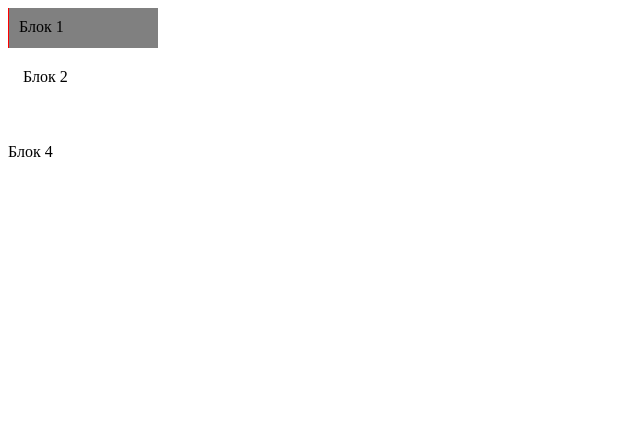
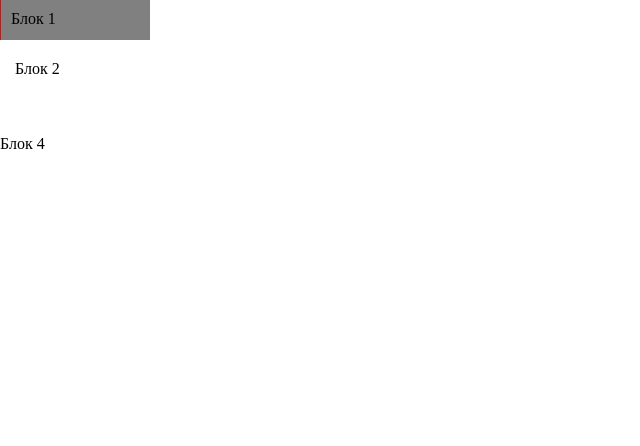
Before and after one commit to AndreyChuprin/Site-project, a plain HTML site: page Source/Block model/index.html in a window 1280 px wide. Shown: the whole page, without its empty margins (0-640 px from the left). Drawn offline with Linux system fonts and the light colour scheme.

Commit message:
changed index

```diff
--- a/Source/Block model/index.html
+++ b/Source/Block model/index.html
@@ -4,6 +4,7 @@
 <head>
     <meta charset="utf-8">
     <title>Block model</title>
+    <link rel="stylesheet" href="./styles/normalize.css">
     <link rel="stylesheet" href="./styles/block1.css">
     <link rel="stylesheet" href="./styles/block2.css">
     <link rel="stylesheet" href="./styles/block3.css">
```
